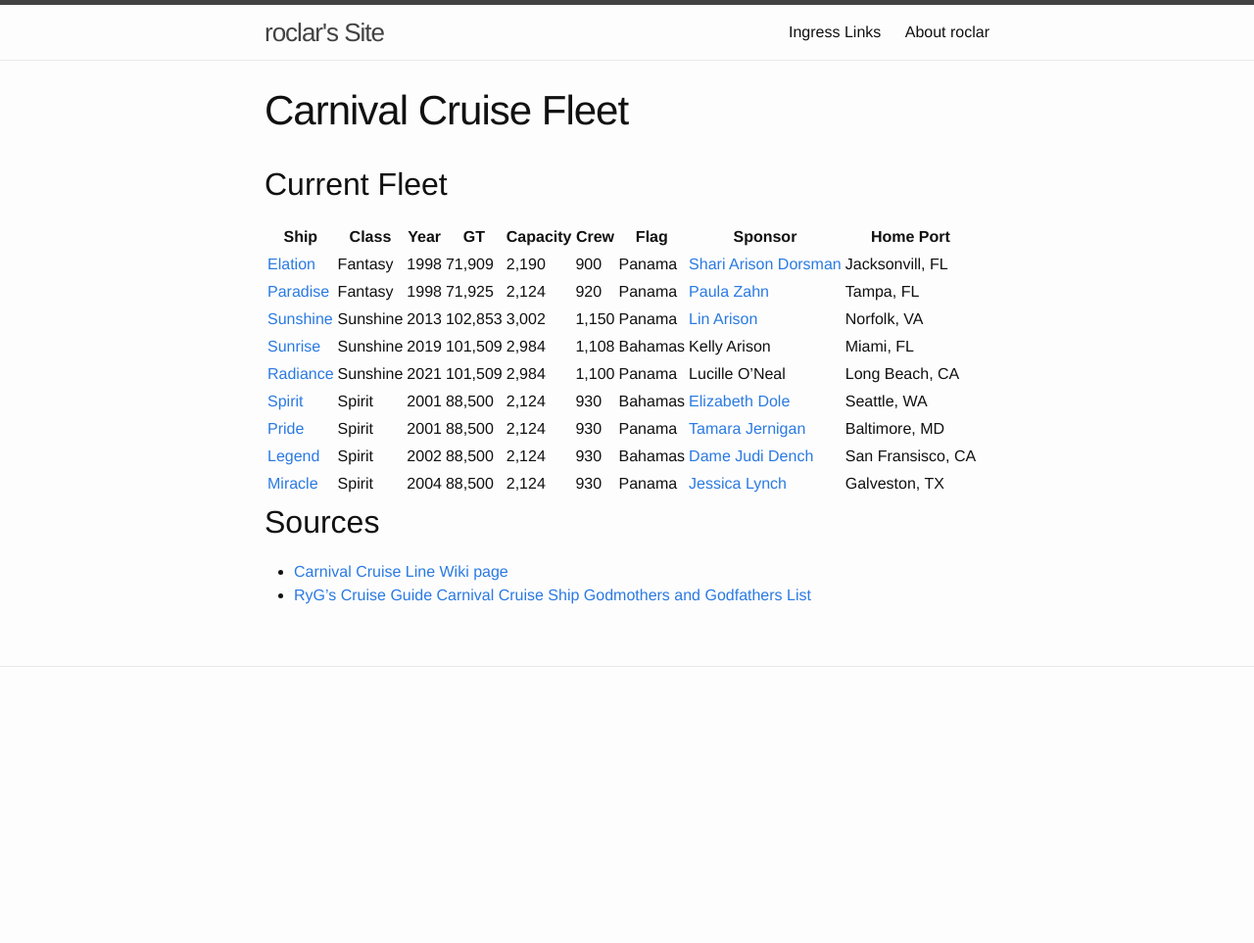
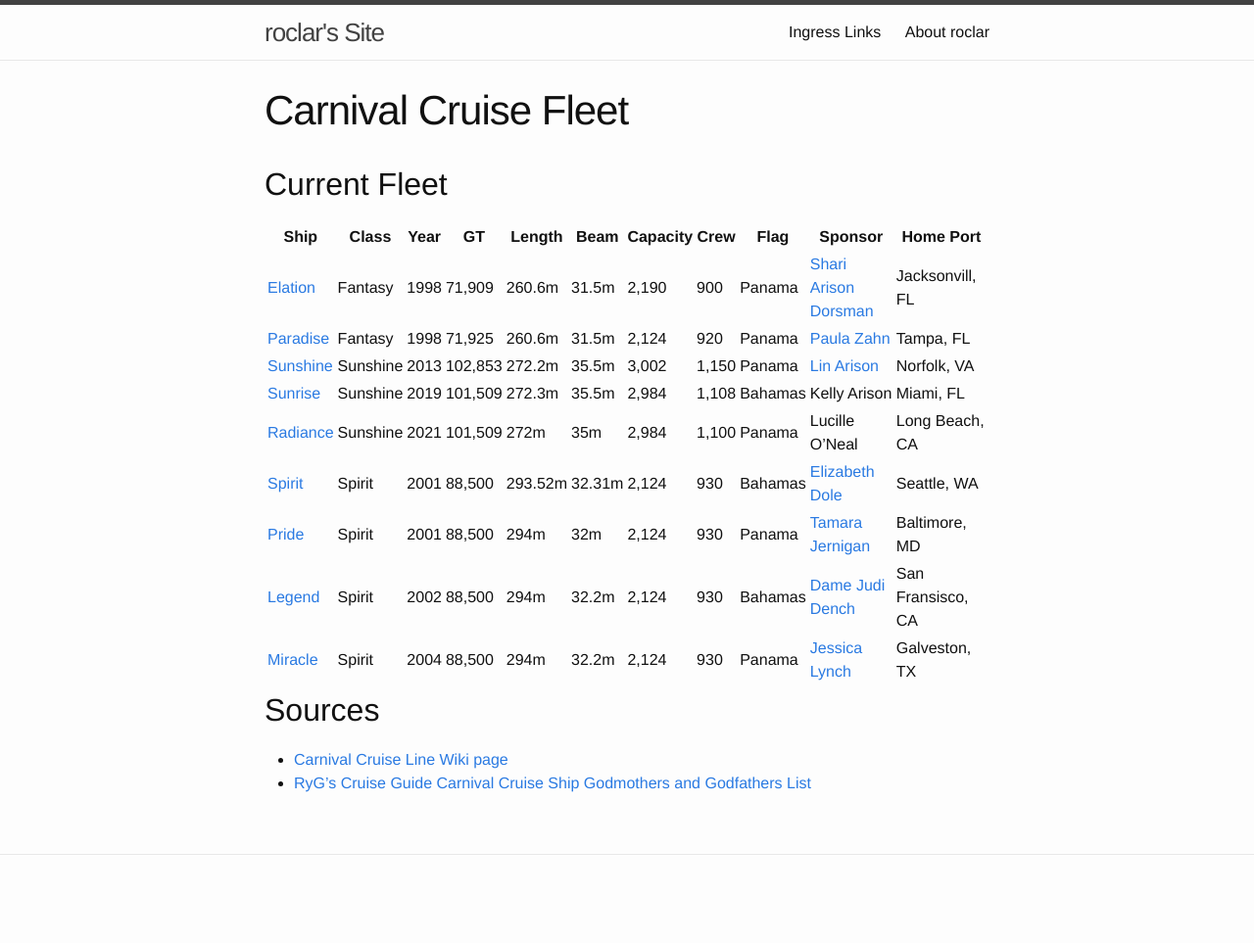
Before and after one commit to roclar/roclar.github.io, a Jekyll site: the page built from CarnivalFleet.md, in a window 1280 px wide. Shown: the whole page at 98% size. Built offline with Jekyll 4.4.1, drawn with Linux system fonts in a browser that asks for light colours; before the commit the page ends 900 px from its top, so only the background shows below that.

Commit message:
Added length and beam

```diff
--- a/CarnivalFleet.md
+++ b/CarnivalFleet.md
@@ -6,17 +6,17 @@
 
 ## Current Fleet
 
-| Ship | Class | Year | GT | Capacity | Crew | Flag | Sponsor | Home Port |
-|------|-------|------|----|----------|------|------|---------|-----------|
-| [Elation](https://en.wikipedia.org/wiki/Carnival_Elation) | Fantasy | 1998 | 71,909 | 2,190 | 900 | Panama | [Shari Arison Dorsman](https://en.wikipedia.org/wiki/Shari_Arison) | Jacksonvill, FL |
-| [Paradise](https://en.wikipedia.org/wiki/Carnival_Paradise) | Fantasy | 1998 | 71,925 | 2,124 | 920 | Panama | [Paula Zahn](https://en.wikipedia.org/wiki/Paula_Zahn) | Tampa, FL |
-| [Sunshine](https://en.wikipedia.org/wiki/Carnival_Sunshine) | Sunshine | 2013 | 102,853 | 3,002 | 1,150 | Panama | [Lin Arison](https://en.wikipedia.org/wiki/Lin_Arison) | Norfolk, VA |
-| [Sunrise](https://en.wikipedia.org/wiki/Carnival_Sunrise) | Sunshine | 2019 | 101,509 | 2,984 | 1,108 | Bahamas | Kelly Arison | Miami, FL |
-| [Radiance](https://en.wikipedia.org/wiki/Carnival_Radiance) | Sunshine | 2021 | 101,509 | 2,984 | 1,100 | Panama | Lucille O'Neal | Long Beach, CA |
-| [Spirit](https://en.wikipedia.org/wiki/Carnival_Spirit) | Spirit | 2001 | 88,500 | 2,124 | 930 | Bahamas | [Elizabeth Dole](https://en.wikipedia.org/wiki/Elizabeth_Dole) | Seattle, WA |
-| [Pride](https://en.wikipedia.org/wiki/Carnival_Pride) | Spirit | 2001 | 88,500 | 2,124 | 930 | Panama | [Tamara Jernigan](https://en.wikipedia.org/wiki/Tamara_E._Jernigan) | Baltimore, MD |
-| [Legend](https://en.wikipedia.org/wiki/Carnival_Legend) | Spirit | 2002 | 88,500 | 2,124 | 930 | Bahamas | [Dame Judi Dench](https://en.wikipedia.org/wiki/Judi_Dench) | San Fransisco, CA |
-| [Miracle](https://en.wikipedia.org/wiki/Carnival_Miracle) | Spirit | 2004 | 88,500 | 2,124 | 930 | Panama | [Jessica Lynch](https://en.wikipedia.org/wiki/Jessica_Lynch) | Galveston, TX |
+| Ship | Class | Year | GT | Length | Beam | Capacity | Crew | Flag | Sponsor | Home Port |
+|------|-------|------|----|--------|------|----------|------|------|---------|-----------|
+| [Elation](https://en.wikipedia.org/wiki/Carnival_Elation) | Fantasy | 1998 | 71,909 | 260.6m | 31.5m | 2,190 | 900 | Panama | [Shari Arison Dorsman](https://en.wikipedia.org/wiki/Shari_Arison) | Jacksonvill, FL |
+| [Paradise](https://en.wikipedia.org/wiki/Carnival_Paradise) | Fantasy | 1998 | 71,925 | 260.6m | 31.5m | 2,124 | 920 | Panama | [Paula Zahn](https://en.wikipedia.org/wiki/Paula_Zahn) | Tampa, FL |
+| [Sunshine](https://en.wikipedia.org/wiki/Carnival_Sunshine) | Sunshine | 2013 | 102,853 | 272.2m | 35.5m | 3,002 | 1,150 | Panama | [Lin Arison](https://en.wikipedia.org/wiki/Lin_Arison) | Norfolk, VA |
+| [Sunrise](https://en.wikipedia.org/wiki/Carnival_Sunrise) | Sunshine | 2019 | 101,509 | 272.3m | 35.5m | 2,984 | 1,108 | Bahamas | Kelly Arison | Miami, FL |
+| [Radiance](https://en.wikipedia.org/wiki/Carnival_Radiance) | Sunshine | 2021 | 101,509 | 272m | 35m | 2,984 | 1,100 | Panama | Lucille O'Neal | Long Beach, CA |
+| [Spirit](https://en.wikipedia.org/wiki/Carnival_Spirit) | Spirit | 2001 | 88,500 | 293.52m | 32.31m | 2,124 | 930 | Bahamas | [Elizabeth Dole](https://en.wikipedia.org/wiki/Elizabeth_Dole) | Seattle, WA |
+| [Pride](https://en.wikipedia.org/wiki/Carnival_Pride) | Spirit | 2001 | 88,500 | 294m | 32m | 2,124 | 930 | Panama | [Tamara Jernigan](https://en.wikipedia.org/wiki/Tamara_E._Jernigan) | Baltimore, MD |
+| [Legend](https://en.wikipedia.org/wiki/Carnival_Legend) | Spirit | 2002 | 88,500 | 294m | 32.2m | 2,124 | 930 | Bahamas | [Dame Judi Dench](https://en.wikipedia.org/wiki/Judi_Dench) | San Fransisco, CA |
+| [Miracle](https://en.wikipedia.org/wiki/Carnival_Miracle) | Spirit | 2004 | 88,500 | 294m | 32.2m | 2,124 | 930 | Panama | [Jessica Lynch](https://en.wikipedia.org/wiki/Jessica_Lynch) | Galveston, TX |
 
 ## Sources
 
```
